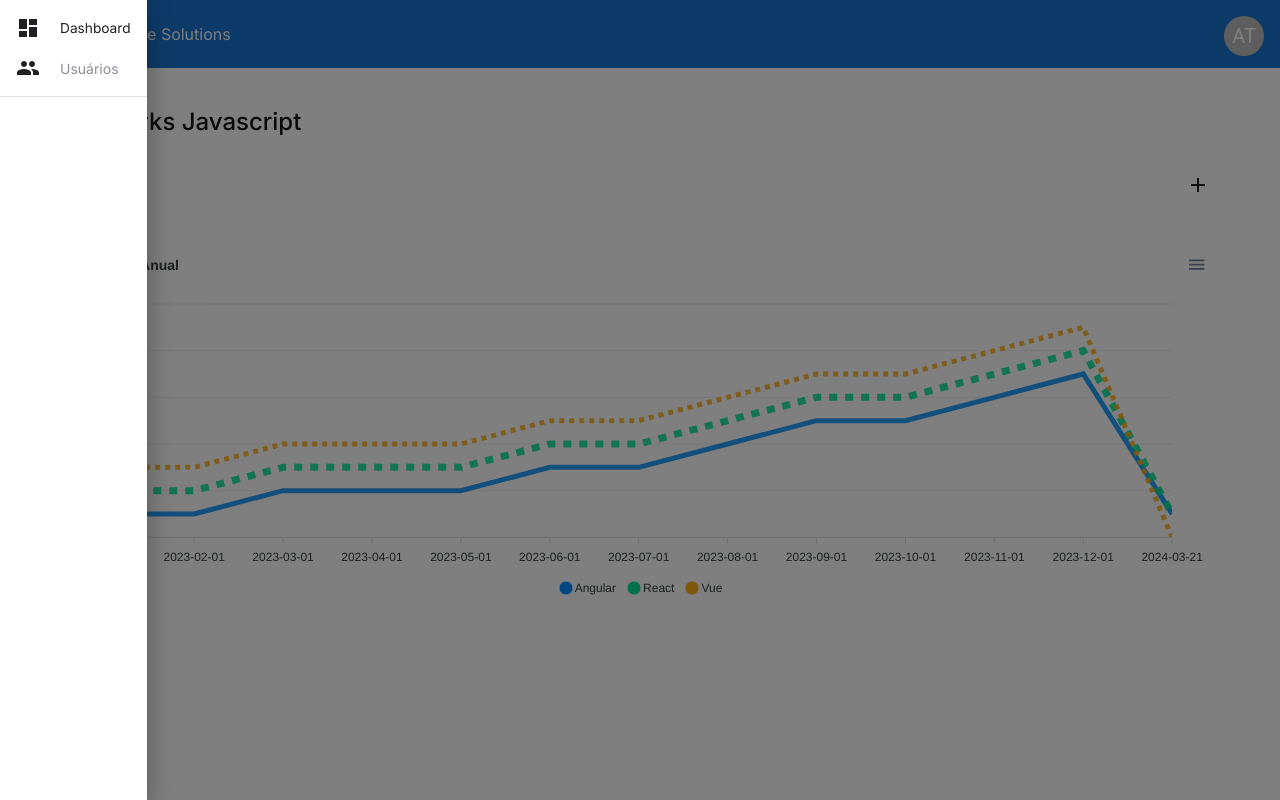
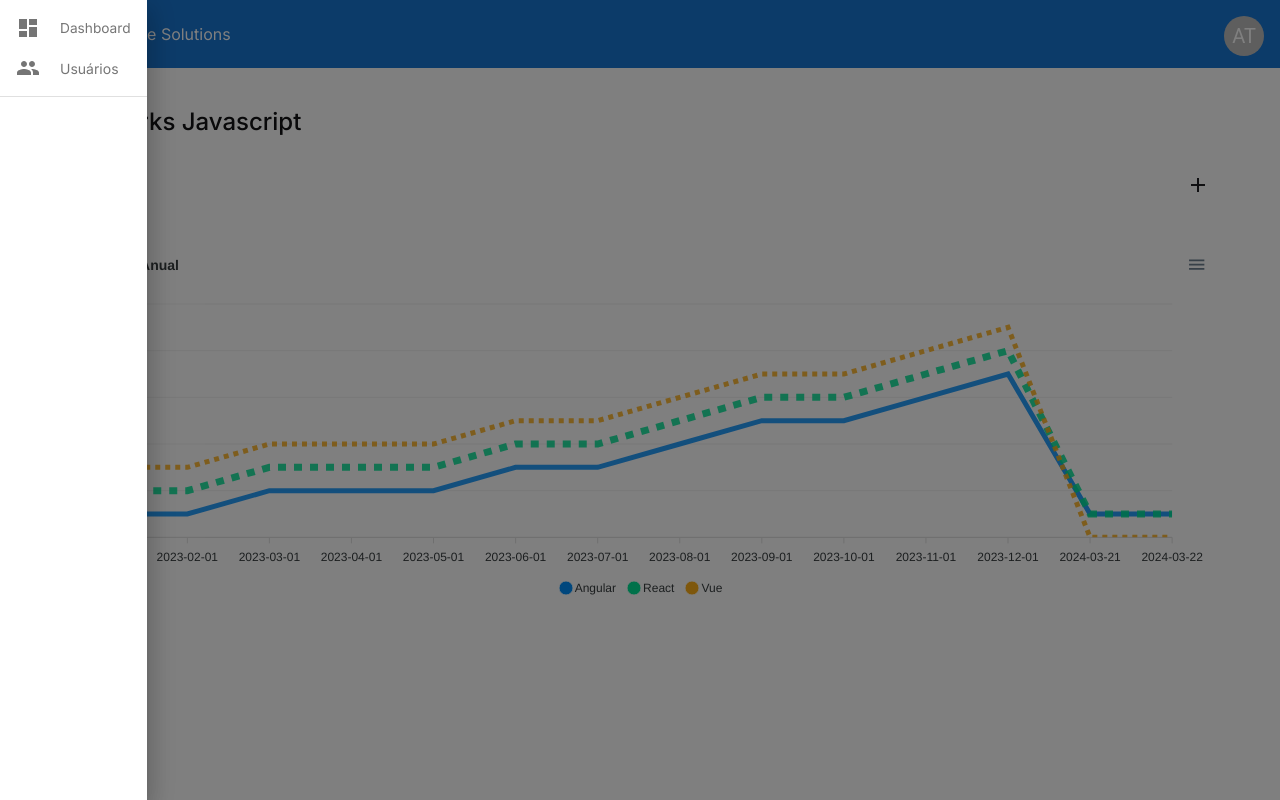
Before and after one commit to Alessandro0003/react-dashboard, a React (Vite) app: page /dashboard in a window 1280 px wide. Both pictures are taken after a click on the element 32 px from the left and 34 px from the top of the page. Built offline with nearby package versions, Linux system fonts and the light colour scheme; data requests are answered from the project's data file.

Commit message:
:recycle: refactor: change sintaxe in code

```diff
--- a/server.json
+++ b/server.json
@@ -90,6 +90,13 @@
       "vue": "0",
       "timestamp": "2024-03-21",
       "id": "LkEJJnx"
+    },
+    {
+      "react": "1",
+      "angular": "1",
+      "vue": "0",
+      "timestamp": "2024-03-22",
+      "id": "GZ5Q_1q"
     }
   ],
   "users": [
--- a/src/components/header.module.css
+++ b/src/components/header.module.css
@@ -19,5 +19,8 @@ span {
     display: flex;
     flex-direction: column;
     align-items: flex-end;
+}
 
+.menuIcon {
+    cursor: pointer;
 }
--- a/src/components/header.tsx
+++ b/src/components/header.tsx
@@ -13,13 +13,15 @@ export function Header() {
     return (
         <main>
             <div className={styles.header}>
-                <AnchorTemporaryDrawer />
+                <div className={styles.menuIcon}>
+                    <AnchorTemporaryDrawer/>
+                </div>
 
-                <span>AT Software Solutions</span>
+                <span className={styles.title}>AT Software Solutions</span>
             </div>
 
             <div className={styles.profileIcon}>
-                <Stack direction="row" spacing={2}>
+                <Stack direction="row" spacing={2} >
                     <Avatar {...stringAvatar('A T')} />
                 </Stack>
             </div>
--- a/src/components/ui/drawer.module.css
+++ b/src/components/ui/drawer.module.css
@@ -1,11 +1,20 @@
 a {
     text-decoration: none;
-    color: var(--gray-800);
+    color: var(--gray-500);
 }
+
 .list {
-    color: var(--gray-800);
+
     display: flex;
     font-size: 0.856rem;
     gap: 1.25rem;
     align-items: center;
 }
+
+.list:hover{
+    color: var(--gray-800);
+}
+
+.pColor{
+    color: var(--gray-500);
+}
--- a/src/components/ui/drawer.tsx
+++ b/src/components/ui/drawer.tsx
@@ -40,17 +40,17 @@ export default function AnchorTemporaryDrawer() {
       onKeyDown={toggleDrawer(anchor, false)}
     >
       <List>
-        {['', ''].map((text, index) => (
-          <ListItem key={text} disablePadding>
+        {[0, 1].map((index) => (
+          <ListItem key={index} disablePadding>
             <ListItemButton>
               <ListItemIcon>
                 <div className={styles.list}>
                     {index % 2 === 0 ? <DashboardIcon /> :  <GroupIcon />}
 
-                    {index % 2 === 0 ? <a href='/dashboard'>Dashboard</a> : <p>Usuários</p>}
+                    {index % 2 === 0 ? <a href='/dashboard'>Dashboard</a> : <p className={styles.pColor}>Usuários</p>}
                 </div>
               </ListItemIcon>
-              <ListItemText primary={text}>
+              <ListItemText primary={''}>
               </ListItemText>
             </ListItemButton>
           </ListItem>
```
